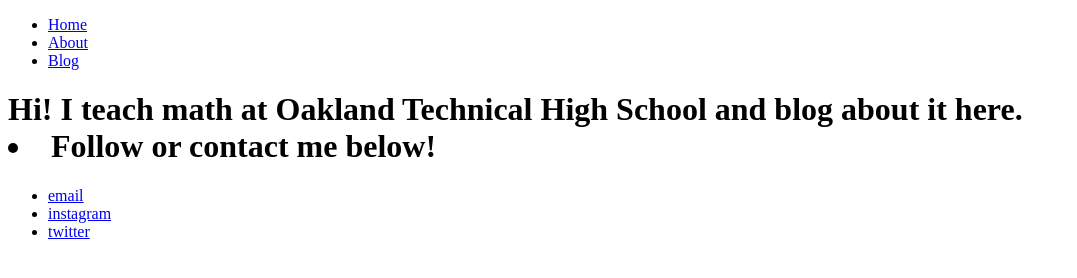
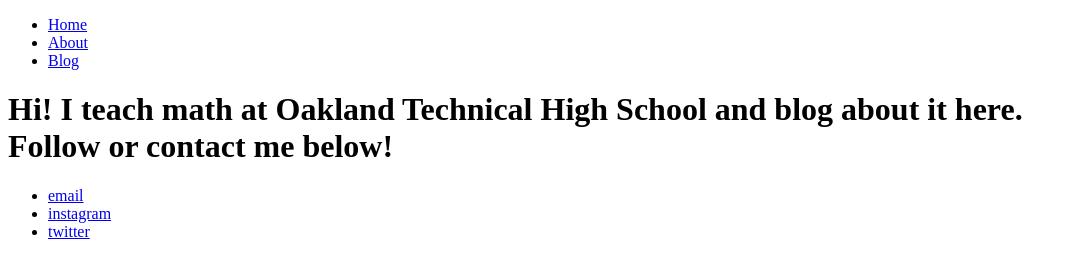
Before and after one commit to mrjimath/mrjimath-old, a plain HTML site: page index.html in a window 1280 px wide. Shown: the whole page, without its empty margins (0-1077 px from the left). Drawn offline with Linux system fonts and the light colour scheme.

Commit message:
Update index.html
Update 3

```diff
--- a/index.html
+++ b/index.html
@@ -14,7 +14,7 @@
 		<div class="container">
     		<div class="blurb">
         		<h1>Hi! I teach math at Oakland Technical High School and blog about it here.
-        		<li>Follow or contact me below!</li></h1>
+        		<br>Follow or contact me below!</h1>
     		</div><!-- /.blurb -->
 		</div><!-- /.container -->
 		<footer>
```
